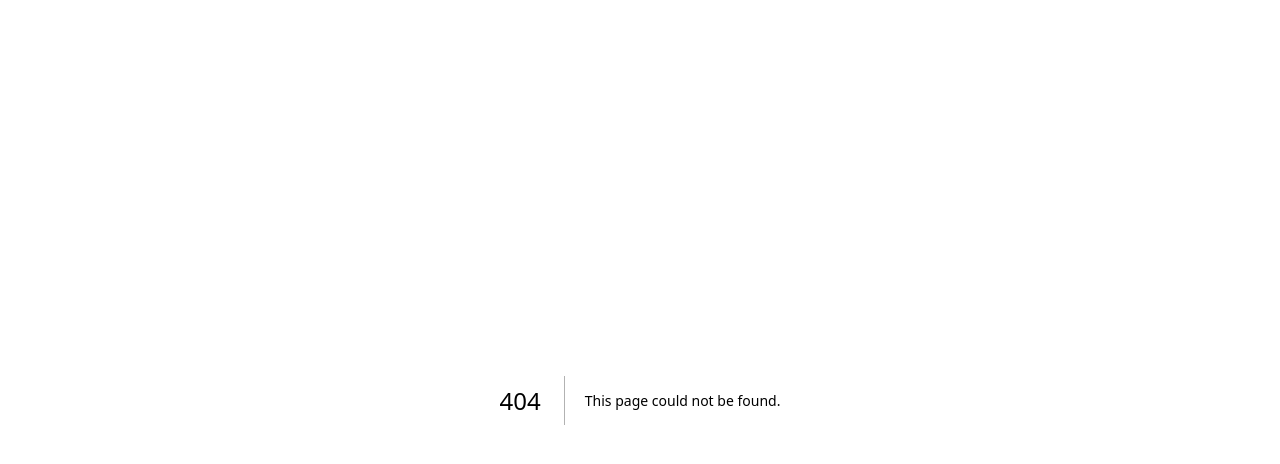
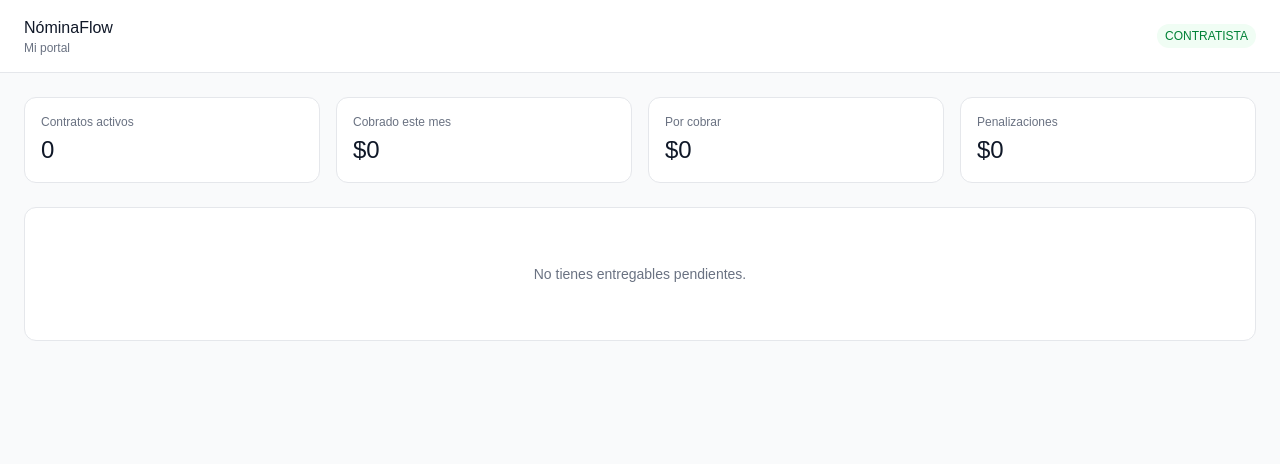
Before and after one commit to luiferpl07/nomina, a Next.js app: page /portal in a window 1280 px wide. Before the commit this address had no page. Shown: the top 464 px of the page. Built offline with nearby package versions, Linux system fonts and the light colour scheme; no server answers; sample sign-in values are in the browser's storage.

Commit message:
feat: dashboard, portal y usuarios de prueba

```diff
--- /dev/null
+++ b/prisma/seed.ts
@@ -0,0 +1,48 @@
+import { PrismaClient } from "@prisma/client";
+import bcrypt from "bcryptjs";
+
+const prisma = new PrismaClient();
+
+async function main() {
+  // Crear empresa de prueba
+  const empresa = await prisma.empresa.upsert({
+    where: { nit: "900123456-7" },
+    update: {},
+    create: {
+      nombre: "Empresa Demo SAS",
+      nit: "900123456-7",
+    },
+  });
+
+  // Crear usuario admin
+  await prisma.usuario.upsert({
+    where: { email: "admin@demo.com" },
+    update: {},
+    create: {
+      nombre: "Administrador",
+      email: "admin@demo.com",
+      password: await bcrypt.hash("admin123", 10),
+      rol: "ADMIN",
+      empresaId: empresa.id,
+    },
+  });
+
+  // Crear contratista de prueba
+  await prisma.usuario.upsert({
+    where: { email: "juan@demo.com" },
+    update: {},
+    create: {
+      nombre: "Juan Pérez",
+      email: "juan@demo.com",
+      password: await bcrypt.hash("juan123", 10),
+      rol: "CONTRATISTA",
+      empresaId: empresa.id,
+    },
+  });
+
+  console.log("Usuarios de prueba creados");
+}
+
+main()
+  .catch(console.error)
+  .finally(() => prisma.$disconnect());
--- /dev/null
+++ b/src/app/dashboard/page.tsx
@@ -0,0 +1,53 @@
+import { getServerSession } from "next-auth";
+import { authOptions } from "@/lib/auth";
+import { redirect } from "next/navigation";
+
+export default async function DashboardPage() {
+  const session = await getServerSession(authOptions);
+
+  if (!session) redirect("/login");
+
+  return (
+    <div className="min-h-screen bg-gray-50">
+      <div className="bg-white border-b border-gray-200 px-6 py-4 flex items-center justify-between">
+        <div>
+          <h1 className="text-base font-medium text-gray-900">NóminaFlow</h1>
+          <p className="text-xs text-gray-500">Panel de administración</p>
+        </div>
+        <div className="flex items-center gap-3">
+          <span className="text-sm text-gray-600">{session.user.nombre}</span>
+          <span className="text-xs bg-blue-50 text-blue-700 px-2 py-1 rounded-full font-medium">
+            {session.user.rol}
+          </span>
+        </div>
+      </div>
+
+      <div className="p-6">
+        <div className="grid grid-cols-4 gap-4 mb-6">
+          <div className="bg-white rounded-xl border border-gray-200 p-4">
+            <p className="text-xs text-gray-500 mb-1">Contratos activos</p>
+            <p className="text-2xl font-medium text-gray-900">0</p>
+          </div>
+          <div className="bg-white rounded-xl border border-gray-200 p-4">
+            <p className="text-xs text-gray-500 mb-1">Por pagar</p>
+            <p className="text-2xl font-medium text-gray-900">$0</p>
+          </div>
+          <div className="bg-white rounded-xl border border-gray-200 p-4">
+            <p className="text-xs text-gray-500 mb-1">En revisión</p>
+            <p className="text-2xl font-medium text-gray-900">0</p>
+          </div>
+          <div className="bg-white rounded-xl border border-gray-200 p-4">
+            <p className="text-xs text-gray-500 mb-1">Pagado este mes</p>
+            <p className="text-2xl font-medium text-gray-900">$0</p>
+          </div>
+        </div>
+
+        <div className="bg-white rounded-xl border border-gray-200 p-6">
+          <p className="text-sm text-gray-500 text-center py-8">
+            No hay contratos aún. Crea el primero.
+          </p>
+        </div>
+      </div>
+    </div>
+  );
+}
--- /dev/null
+++ b/src/app/portal/page.tsx
@@ -0,0 +1,53 @@
+import { getServerSession } from "next-auth";
+import { authOptions } from "@/lib/auth";
+import { redirect } from "next/navigation";
+
+export default async function PortalPage() {
+  const session = await getServerSession(authOptions);
+
+  if (!session) redirect("/login");
+
+  return (
+    <div className="min-h-screen bg-gray-50">
+      <div className="bg-white border-b border-gray-200 px-6 py-4 flex items-center justify-between">
+        <div>
+          <h1 className="text-base font-medium text-gray-900">NóminaFlow</h1>
+          <p className="text-xs text-gray-500">Mi portal</p>
+        </div>
+        <div className="flex items-center gap-3">
+          <span className="text-sm text-gray-600">{session.user.nombre}</span>
+          <span className="text-xs bg-green-50 text-green-700 px-2 py-1 rounded-full font-medium">
+            CONTRATISTA
+          </span>
+        </div>
+      </div>
+
+      <div className="p-6">
+        <div className="grid grid-cols-4 gap-4 mb-6">
+          <div className="bg-white rounded-xl border border-gray-200 p-4">
+            <p className="text-xs text-gray-500 mb-1">Contratos activos</p>
+            <p className="text-2xl font-medium text-gray-900">0</p>
+          </div>
+          <div className="bg-white rounded-xl border border-gray-200 p-4">
+            <p className="text-xs text-gray-500 mb-1">Cobrado este mes</p>
+            <p className="text-2xl font-medium text-gray-900">$0</p>
+          </div>
+          <div className="bg-white rounded-xl border border-gray-200 p-4">
+            <p className="text-xs text-gray-500 mb-1">Por cobrar</p>
+            <p className="text-2xl font-medium text-gray-900">$0</p>
+          </div>
+          <div className="bg-white rounded-xl border border-gray-200 p-4">
+            <p className="text-xs text-gray-500 mb-1">Penalizaciones</p>
+            <p className="text-2xl font-medium text-gray-900">$0</p>
+          </div>
+        </div>
+
+        <div className="bg-white rounded-xl border border-gray-200 p-6">
+          <p className="text-sm text-gray-500 text-center py-8">
+            No tienes entregables pendientes.
+          </p>
+        </div>
+      </div>
+    </div>
+  );
+}
--- /dev/null
+++ b/src/middleware.ts
@@ -0,0 +1,30 @@
+import { withAuth } from "next-auth/middleware";
+import { NextResponse } from "next/server";
+
+export default withAuth(
+  function middleware(req) {
+    const token = req.nextauth.token;
+    const path = req.nextUrl.pathname;
+
+    // Si es admin intentando entrar a ruta de contratista
+    if (path.startsWith("/portal") && token?.rol !== "CONTRATISTA") {
+      return NextResponse.redirect(new URL("/dashboard", req.url));
+    }
+
+    // Si es contratista intentando entrar al dashboard admin
+    if (path.startsWith("/dashboard") && token?.rol === "CONTRATISTA") {
+      return NextResponse.redirect(new URL("/portal", req.url));
+    }
+
+    return NextResponse.next();
+  },
+  {
+    callbacks: {
+      authorized: ({ token }) => !!token,
+    },
+  }
+);
+
+export const config = {
+  matcher: ["/dashboard/:path*", "/portal/:path*"],
+};
```
Also changed, not shown: package.json (+7 -1 lines), 2 other files (tests, documents, lock files or other folders).
